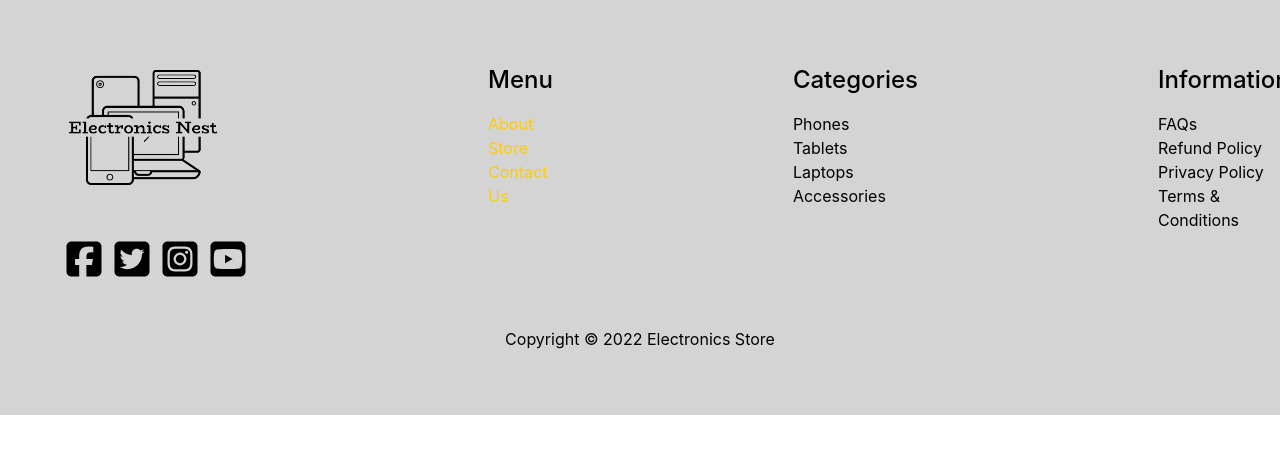
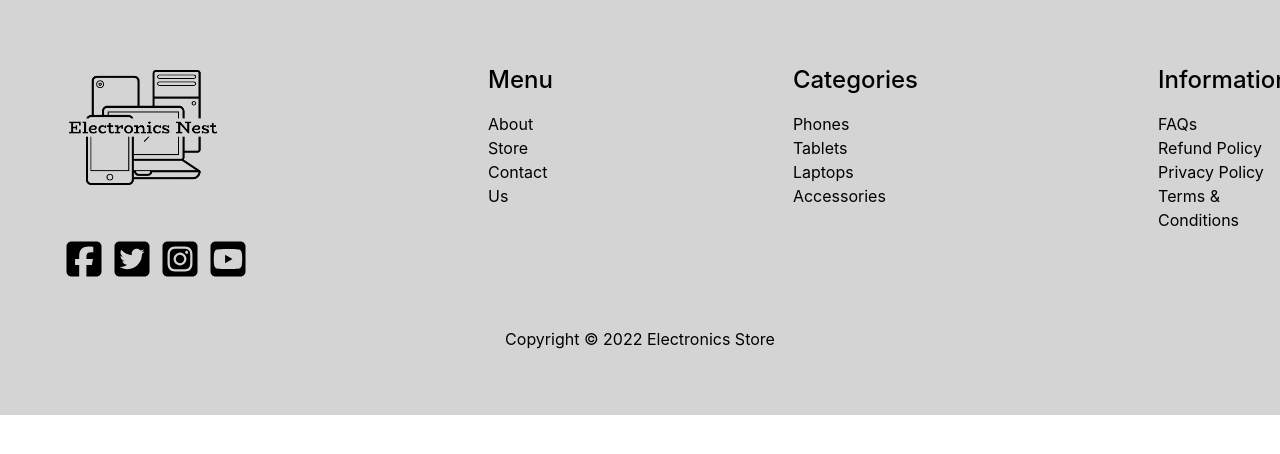
Before and after one commit to akshatlambhate/E-commerce, a React (Create React App) app: page / in a window 1280 px wide. Shown: the top 454 px of the page. Built offline with nearby package versions, Linux system fonts and the light colour scheme.

Commit message:
aj-107,text color updated

```diff
--- a/src/App.js
+++ b/src/App.js
@@ -1,6 +1,6 @@
 import './App.css';
 import './index.css'
-import Footer from './components/Footer.jsx';
+import Footer from './components/footer.jsx';
 
 function App() {
   return (
--- a/src/components/footer.jsx
+++ b/src/components/footer.jsx
@@ -20,7 +20,7 @@ const Footer = () => {
         </div>
         <div>
             <h1 class="text-2xl font-medium	pb-4">Menu</h1>
-            <ul class="text-xl> font-light> font-serif> pb-2 text-yellow-400">
+            <ul class="text-xl> font-light> font-serif> pb-2 ">
               <li>About</li>
               <li>Store</li>
               <li>Contact Us</li>
```
